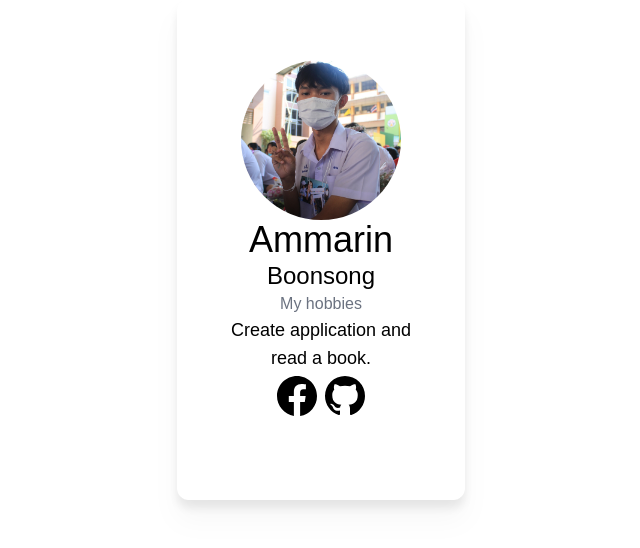
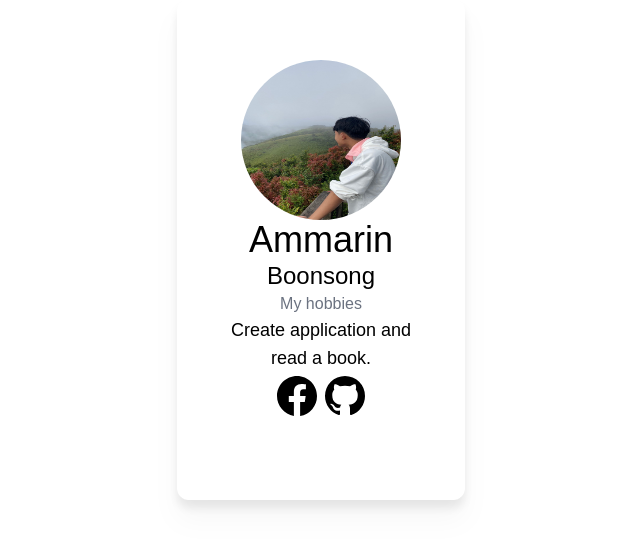
Before and after one commit to bnsx/bnsx, a Next.js app: page / in a window 1280 px wide. Shown: the part 150-698 px from the top of the page, without its empty margins (319-959 px from the left). Built offline with nearby package versions, Linux system fonts and the light colour scheme; a web font is replaced by a local one.

Commit message:
update image profile

```diff
--- a/pages/index.tsx
+++ b/pages/index.tsx
@@ -14,7 +14,7 @@ export default function Home(): JSX.Element {
           <div className="mt-5">
             <Image
               className="transform hover:scale-150 duration-300 w-40 h-40 rounded-full mx-auto cursor-pointer"
-              src={"/profile.png"}
+              src={"/profile.jpg"}
               width={2000}
               height={2000}
               alt={"Profile"}
```
Also changed, not shown: public/profile.jpg (added), public/profile.png (deleted).
